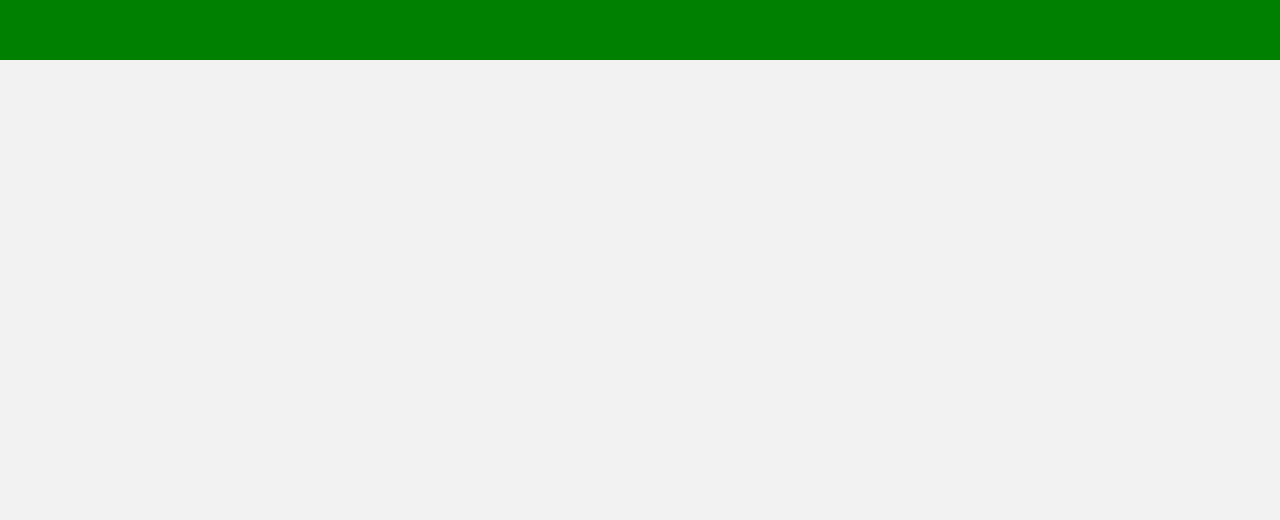
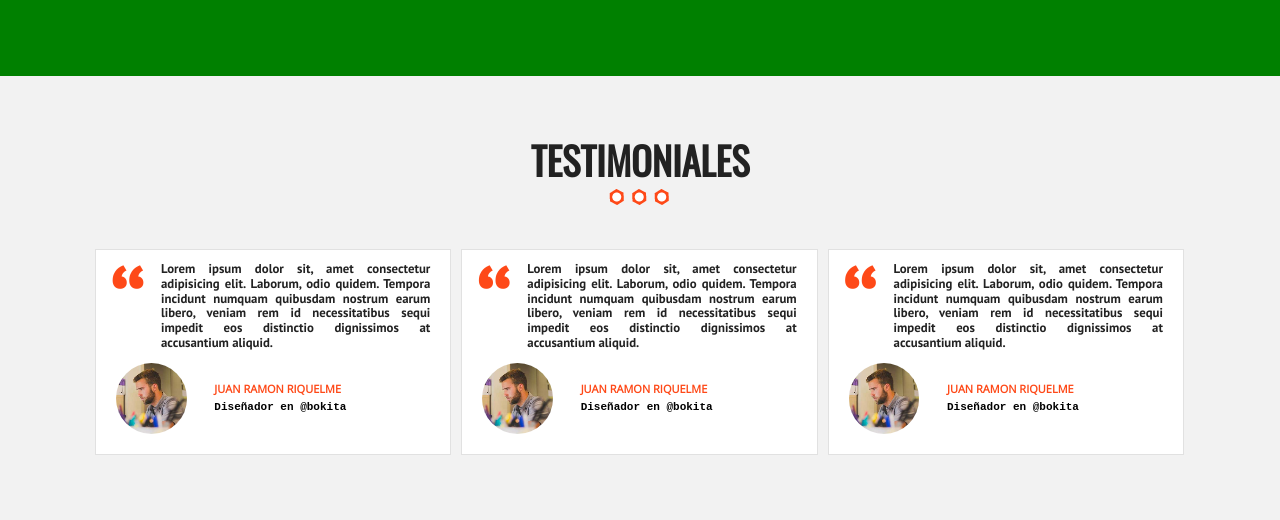
Before and after one commit to cabrerafrancisco/Proyecto-WebCamp, a website built with Parcel: page Proyecto - WebCamp/index.html in a window 1280 px wide. Shown: the part 4334-4854 px from the top of the page. Before the commit the page ends 4394 px from the top, so only its background shows below. Built offline with nearby package versions, Linux system fonts and the light colour scheme.

Commit message:
Creando seccion testimoniales

```diff
--- a/Proyecto - WebCamp/css/main.css
+++ b/Proyecto - WebCamp/css/main.css
@@ -567,6 +567,72 @@ div.mapa{
   height: 420px;
   background-color: green;
 }
+
+/* Testimoniales */
+div.testimoniales{
+  padding-bottom: 20px;
+}
+div.testimonial{
+  padding: 5px;
+}
+@media (min-width: 768px) {
+  div.testimonial{
+    float: left;
+    width: 33.3%;
+  }
+}
+blockquote {
+  background-color: #ffffff;
+  border: 1px solid #e1e1e1;
+  position: relative;
+  margin: 0 0 10px 0;
+  padding-bottom: 20px;
+}
+blockquote p{
+  text-align: justify!important;
+  font-size: .8em!important;
+  font-family: 'PT Sans', sans-serif;
+  padding: 0 20px 0 65px;
+}
+blockquote p::before{
+  content: '\201c';
+  position: absolute;
+  left: 13px;
+  top: 8px;
+  font-size: 6rem;
+  margin: 0;
+  padding: 0;
+  line-height: 1;
+  color: #fe4918;
+}
+footer.info-testimonial {
+  padding: 0;
+}
+footer.info-testimonial img{
+  float: left;
+  width: 20%;
+  border-radius: 50%;
+  margin-left: 20px;
+}
+footer.info-testimonial cite{
+  text-align: left;
+  color: #fe4918;
+  text-transform: uppercase;
+  font-size: 11px;
+  padding-top: 20px;
+  width: 66.6%;
+  float: right;
+  font-weight: bold;
+  font-style: normal;
+}
+footer.info-testimonial cite span{
+  display: block;
+  color: #000000;
+  text-transform: none;
+  margin-top: 5px;
+  font-family:'Courier New', Courier, monospace;
+
+}
 /* ==========================================================================
    Helper classes
    ========================================================================== */
--- a/Proyecto - WebCamp/index.html
+++ b/Proyecto - WebCamp/index.html
@@ -245,7 +245,40 @@
       </div>
     </section>
 
-    <div id="mapa" class="mapa"></div>
+    <div id="mapa" class="mapa"><p>Aqui se agrega API de google maps en otro momento</p></div> <!--Se agrega api de google maps en otro momento-->
+
+    <section class="seccion">
+      <h2>Testimoniales</h2>
+      <div class="testimoniales contenedor clearfix">
+        <div class="testimonial">
+          <blockquote>
+            <p>Lorem ipsum dolor sit, amet consectetur adipisicing elit. Laborum, odio quidem. Tempora incidunt numquam quibusdam nostrum earum libero, veniam rem id necessitatibus sequi impedit eos distinctio dignissimos at accusantium aliquid.</p>
+            <footer class="info-testimonial clearfix">
+              <img src="img/testimonial.jpg" alt="imagen testimonial">
+              <cite>Juan Ramon Riquelme <span>Diseñador en @bokita</span></cite>
+            </footer>
+          </blockquote>
+        </div><!--Testimonial-->
+        <div class="testimonial">
+          <blockquote>
+            <p>Lorem ipsum dolor sit, amet consectetur adipisicing elit. Laborum, odio quidem. Tempora incidunt numquam quibusdam nostrum earum libero, veniam rem id necessitatibus sequi impedit eos distinctio dignissimos at accusantium aliquid.</p>
+            <footer class="info-testimonial clearfix">
+              <img src="img/testimonial.jpg" alt="imagen testimonial">
+              <cite>Juan Ramon Riquelme <span>Diseñador en @bokita</span></cite>
+            </footer>
+          </blockquote>
+        </div><!--Testimonial-->
+        <div class="testimonial">
+          <blockquote>
+            <p>Lorem ipsum dolor sit, amet consectetur adipisicing elit. Laborum, odio quidem. Tempora incidunt numquam quibusdam nostrum earum libero, veniam rem id necessitatibus sequi impedit eos distinctio dignissimos at accusantium aliquid.</p>
+            <footer class="info-testimonial clearfix">
+              <img src="img/testimonial.jpg" alt="imagen testimonial">
+              <cite>Juan Ramon Riquelme <span>Diseñador en @bokita</span></cite>
+            </footer>
+          </blockquote>
+        </div><!--Testimonial-->
+      </div>
+    </section>
 
     <script src="js/vendor/modernizr-3.11.2.min.js"></script>
     <script src="js/plugins.js"></script>
```
